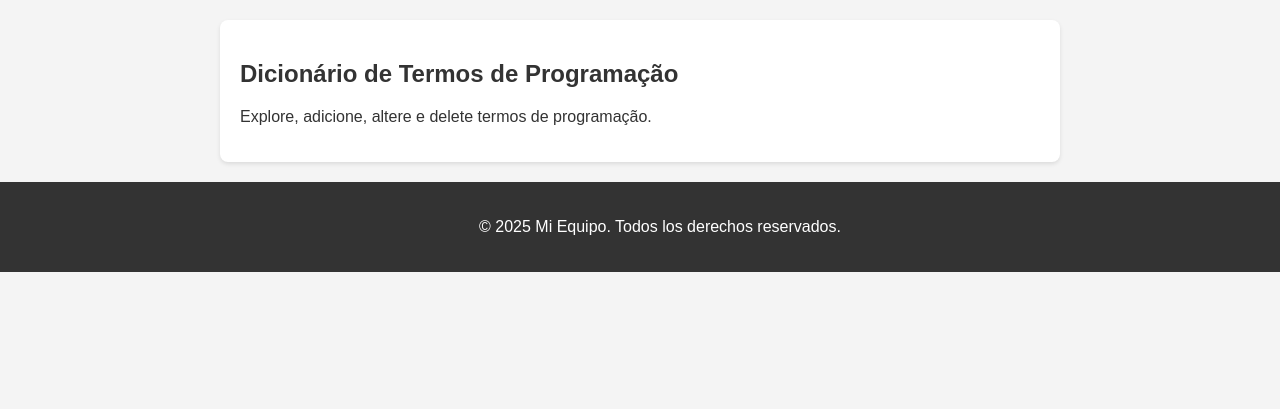
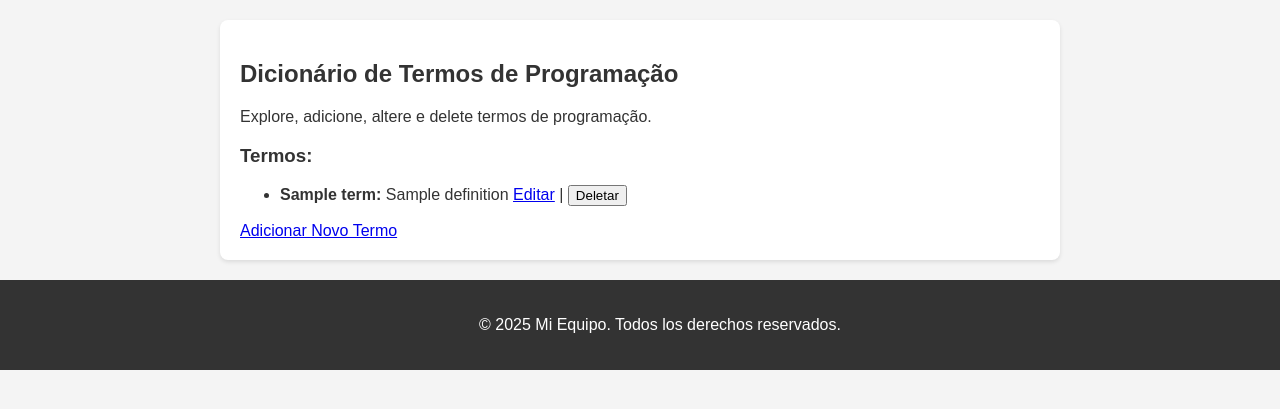
Before and after one commit to thiagoapa/projeto_intro_prog, a Flask app: template templates/dictionary.html in a window 1280 px wide. Shown: the part 103-512 px from the top of the page. Run offline with Flask 3, Linux system fonts and the light colour scheme; the template is opened without the code that fills it: most values are stand-ins (such as "Sample title", 1, 10 or a date in 2020).

Commit message:
adicionar e editar termos adicionados

```diff
--- a/app.py
+++ b/app.py
@@ -1,4 +1,4 @@
-from flask import Flask, render_template, request
+from flask import Flask, render_template, request, redirect, url_for
 from google import genai
 
 app = Flask(__name__)
@@ -36,10 +36,39 @@ def qa():
         answer = get_gemini_response(question)
     return render_template("qa.html", answer=answer)
 
-# Página do Dicionário
+# Página principal do dicionário
 @app.route('/dictionary')
 def dictionary():
-    return render_template("dictionary.html")
+    return render_template("dictionary.html", terms=terms)
+
+# Adicionar termo
+@app.route('/add', methods=['GET', 'POST'])
+def add_term():
+    if request.method == 'POST':
+        term = request.form['term']
+        definition = request.form['definition']
+        terms[term] = definition
+        return redirect(url_for('dictionary'))
+    return render_template("add_term.html")
+
+# Editar termo
+@app.route('/edit/<term>', methods=['GET', 'POST'])
+def edit_term(term):
+    if request.method == 'POST':
+        new_term = request.form['term']
+        definition = request.form['definition']
+        # Remover termo antigo se foi renomeado
+        if new_term != term:
+            del terms[term]
+        terms[new_term] = definition
+        return redirect(url_for('dictionary'))
+    return render_template("edit_term.html", term=term, definition=terms[term])
+
+# Deletar termo
+@app.route('/delete/<term>', methods=['POST'])
+def delete_term(term):
+    terms.pop(term, None)
+    return redirect(url_for('dictionary'))
 
 if __name__ == '__main__':
     app.run(debug=True)
--- a/templates/base.html
+++ b/templates/base.html
@@ -14,7 +14,7 @@
                 <li><a href="{{ url_for('home') }}">Inicio (Equipo)</a></li>
                 <li><a href="{{ url_for('educational') }}">Educación</a></li>
                 <li><a href="{{ url_for('qa') }}">Preguntas y Respuestas</a></li>
-                <li><a href="{{ url_for('dictionary') }}">Diccionario</a></li>
+                <li><a href="{{ url_for('dictionary.html') }}">Diccionario</a></li>
             </ul>
         </nav>
         <h1>{% block page_title %}{% endblock %}</h1>
--- a/templates/dictionary.html
+++ b/templates/dictionary.html
@@ -7,4 +7,21 @@
 {% block content %}
     <h2>Dicionário de Termos de Programação</h2>
     <p>Explore, adicione, altere e delete termos de programação.</p>
+
+    <h3>Termos:</h3>
+    <ul>
+        {% for term, definition in terms.items() %}
+            <li>
+                 <a href=""></a>
+                <strong>{{ term }}:</strong> {{ definition }}
+                <a href="{{ url_for('edit_term', term=term) }}">Editar</a> |
+                <form action="{{ url_for('delete_term', term=term) }}" method="POST" style="display:inline;">
+                    <button type="submit">Deletar</button>
+                </form>
+
+            </li>
+        {% endfor %}
+    </ul>
+
+    <a href="{{ url_for('add_term') }}">Adicionar Novo Termo</a>
 {% endblock %}
```
Also changed, not shown: templates/add_term.html (added, +17 -0 lines), templates/edit_term.html (added, +17 -0 lines).
